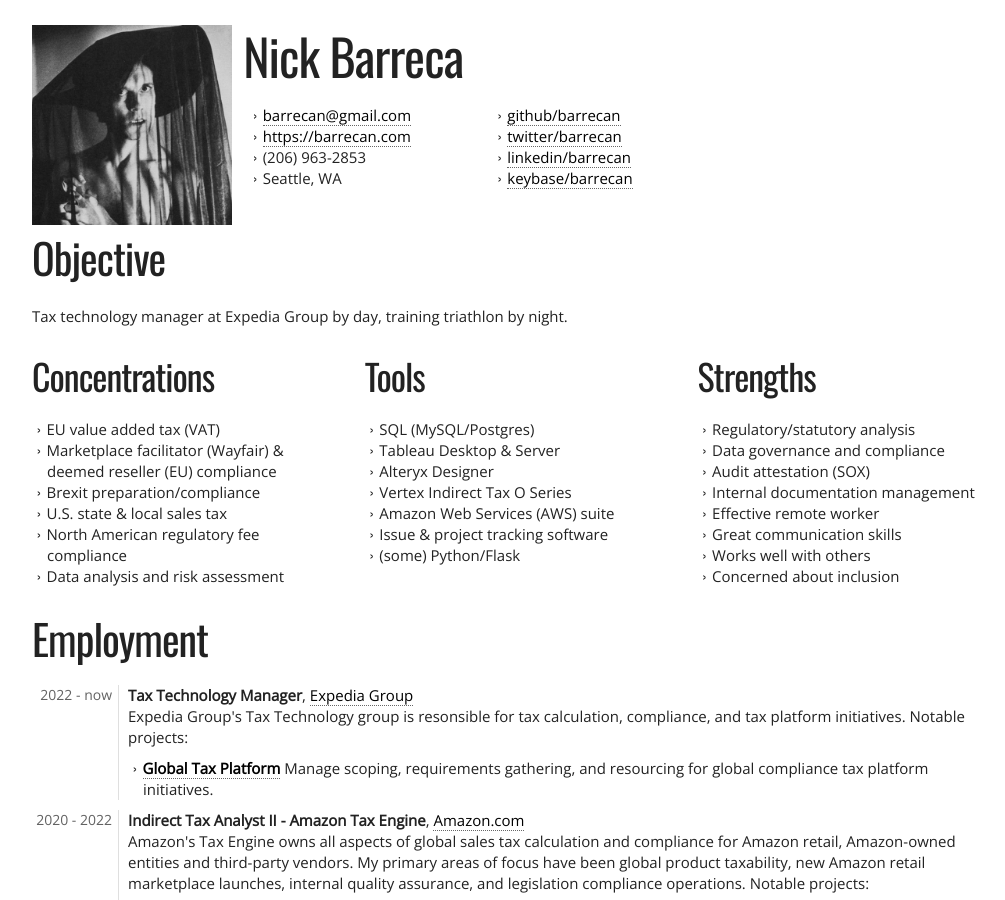
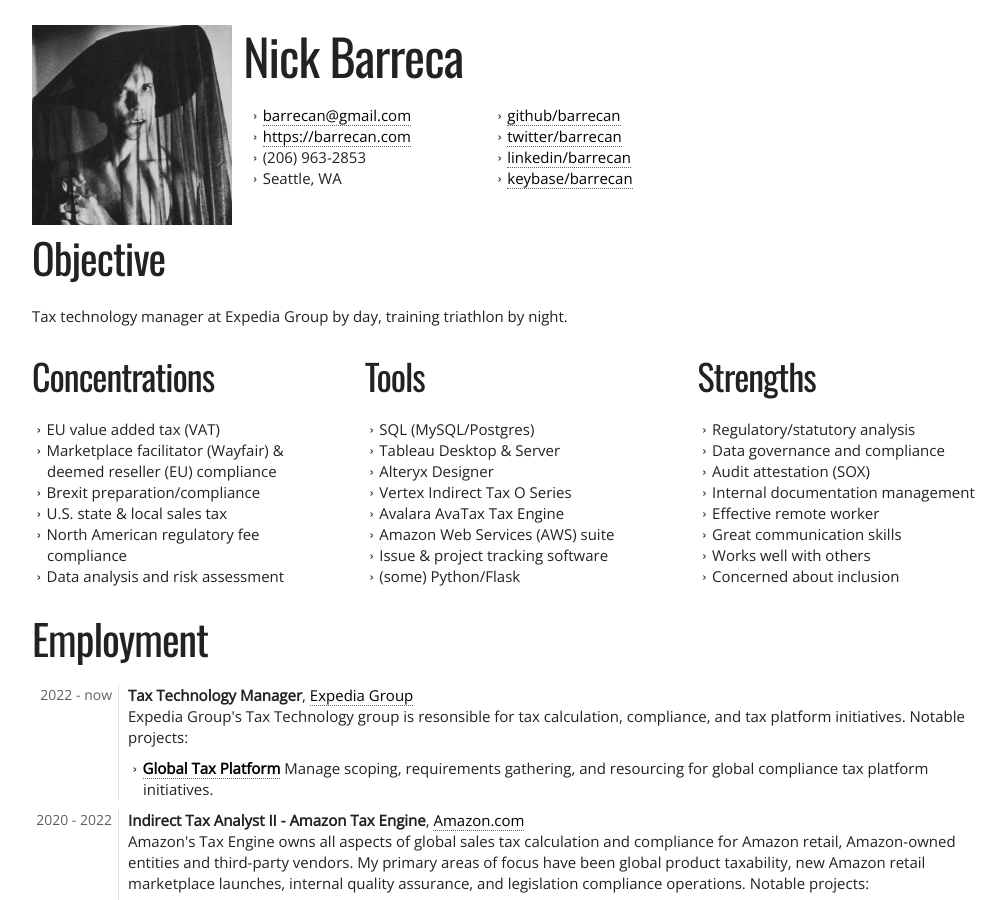
Before and after one commit to barrecan/cv, a Jekyll site: the page built from index.html, in a window 1280 px wide and 900 px high. Shown: the whole window, without its empty margins (128-1133 px from the left). Built offline with Jekyll 4.4.1, drawn with Linux system fonts in a browser that asks for light colours; nearby versions of some CDN libraries.

Commit message:
updating tools list

```diff
--- a/_data/cv.yml
+++ b/_data/cv.yml
@@ -156,6 +156,7 @@
     - Tableau Desktop & Server
     - Alteryx Designer
     - Vertex Indirect Tax O Series
+    - Avalara AvaTax Tax Engine
     - Amazon Web Services (AWS) suite
     - Issue & project tracking software
     - (some) Python/Flask
```
